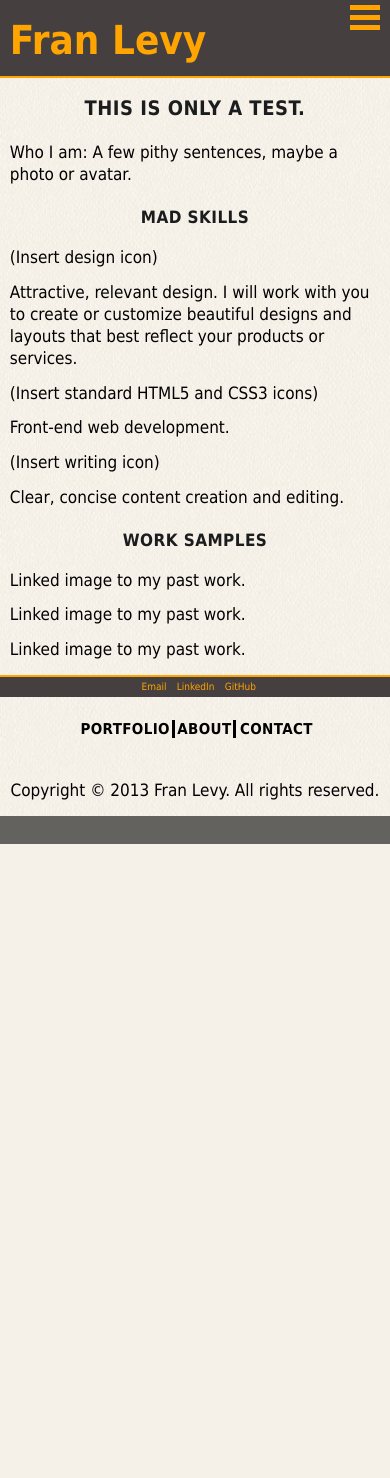
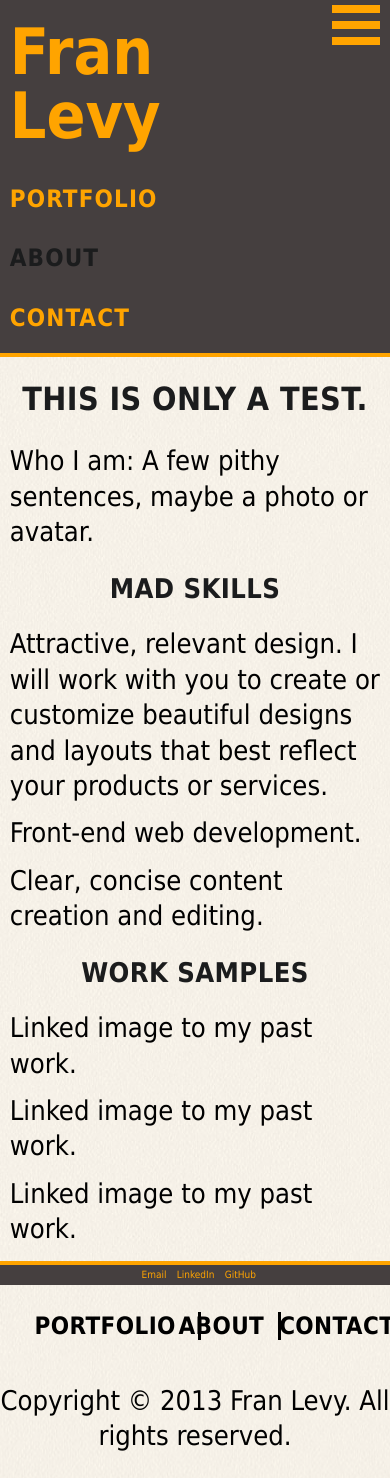
Before and after one commit to franlevy/franlevy, a PHP site: page / in a window 390 px wide. Before the commit the page ends 844 px from the top, so only its background shows below. Run offline with PHP 8.4, Linux system fonts and the light colour scheme; some libraries are stand-ins or nearby versions.

Commit message:
Changed all em values to rem values, and changed media query screen widths from pixel to rem values.

```diff
--- a/index.php
+++ b/index.php
@@ -14,24 +14,15 @@
       </h3>
       <div class='category'>
         <p>
-          (Insert design icon)
-        </p>
-        <p>
           Attractive, relevant design. I will work with you to create or customize beautiful designs and layouts that best reflect your products or services.
         </p>
       </div>
       <div class='category'>
         <p>
-          (Insert standard HTML5 and CSS3 icons)
-        </p>
-        <p>
           Front-end web development.
         </p>
       </div>
       <div class='category'>
-        <p>
-          (Insert writing icon)
-        </p>
         <p>
           Clear, concise content creation and editing.
         </p>
--- a/javascript/script.js
+++ b/javascript/script.js
@@ -13,10 +13,10 @@ $(document).ready(function() {
     function myWinWidth() {
         var winWidth = $(window).width();
         console.log(winWidth);
-            if(winWidth > 650){
+            if(winWidth > 65){
                 $("#mainmenu").show();
             }
-            if(winWidth < 650){
+            if(winWidth < 65){
                 $("#mainmenu").hide();
             }
         return false;
@@ -30,7 +30,7 @@ $(document).ready(function() {
     myWinWidth();
 
     $(navicon).click(function(event) {
-        $(mainmenu).slideToggle(600);
+        $(mainmenu).slideToggle(500);
         event.preventDefault();
     });
 });
--- a/stylesheets/global.css
+++ b/stylesheets/global.css
@@ -33,48 +33,48 @@ a {
   background: transparent; }
 
 /* TYPOGRAPHY */
-/* All font sizes calculated based on 1em = 10px */
+/* All font sizes calculated based on 1rem = 10px */
 p {
-  font-size: 1.7em;
+  font-size: 1.7rem;
   font-weight: normal;
   line-height: 1.3;
-  padding-top: 0.75em; }
+  padding-top: 0.75rem; }
 
 h1 {
   font-family: Tahoma, sans-serif;
-  font-size: 4em;
+  font-size: 4rem;
   color: #1b1c1d; }
 
 h2 {
   font-weight: bold;
-  font-size: 2em;
+  font-size: 2rem;
   line-height: 2;
-  letter-spacing: 0.025em;
+  letter-spacing: 0.025rem;
   text-transform: uppercase;
-  padding-top: 0em;
+  padding-top: 0rem;
   color: #1b1c1d; }
 
 h3 {
   color: #1b1c1d;
   text-align: left;
   font-weight: bold;
-  font-size: 1.7em;
+  font-size: 1.7rem;
   line-height: 1.8;
-  letter-spacing: 0.025em;
+  letter-spacing: 0.025rem;
   text-transform: uppercase;
-  padding-top: 1em;
+  padding-top: 1rem;
   color: #1b1c1d; }
 
 h4 {
   font-family: Times, serif;
-  font-size: 2em;
+  font-size: 2rem;
   font-weight: normal;
   text-transform: capitalize;
   text-align: center;
   color: #ef4137; }
 
 h5 {
-  font-size: 1.7em;
+  font-size: 1.7rem;
   font-weight: normal; }
 
 a:link, a:visited {
@@ -96,9 +96,12 @@ body {
 .container {
   margin: 0 auto;
   clear: both;
+  -webkit-box-sizing: border-box;
+  -moz-box-sizing: border-box;
+  box-sizing: border-box;
   padding: 1.25% 2.5%;
-  width: 95%;
-  max-width: 400px;
+  width: 100%;
+  max-width: 40rem;
   overflow: hidden; }
 
 /*** HEADER *** */
@@ -124,11 +127,11 @@ header {
 
 .navicon {
   display: block;
-  width: 3em;
-  height: 0.5em;
+  width: 3rem;
+  height: 0.5rem;
   line-height: 0;
-  border-top: 1.5em double #ffa400;
-  border-bottom: 0.5em solid #ffa400;
+  border-top: 1.5rem double #ffa400;
+  border-bottom: 0.5rem solid #ffa400;
   float: right; }
 
 /* MAIN MENU NAVIGATION */
@@ -142,9 +145,9 @@ nav {
   width: 100%;
   background-color: #453f3f;
   font-weight: bold;
-  font-size: 1.5em;
+  font-size: 1.5rem;
   line-height: 1.7;
-  letter-spacing: 0.07em;
+  letter-spacing: 0.07rem;
   text-transform: uppercase;
   padding-top: 0;
   color: #1b1c1d;
@@ -157,9 +160,9 @@ nav {
     margin: 0;
     padding: 2.5% 0;
     display: block;
-    -webkit-border-radius: 0.4em;
-    -moz-border-radius: 0.4em;
-    border-radius: 0.4em; }
+    -webkit-border-radius: 0.4rem;
+    -moz-border-radius: 0.4rem;
+    border-radius: 0.4rem; }
     nav li:nth-child(2) {
       padding-top: 2.5%;
       padding-bottom: 2.5%; }
@@ -169,8 +172,8 @@ nav {
 /* MAIN CONTENT */
 section {
   width: 100%;
-  border-top: 0.25em solid #ffa400;
-  border-bottom: 0.25em solid #ffa400;
+  border-top: 0.25rem solid #ffa400;
+  border-bottom: 0.25rem solid #ffa400;
   padding-top: 1.5%;
   padding-bottom: 2.5%;
   background-image: url("../images/background/basecamp-whiter.png");
@@ -203,32 +206,31 @@ footer {
 .site-map {
   padding-bottom: 5%;
   font-weight: bold;
-  font-size: 1.5em;
+  font-size: 1.5rem;
   line-height: 1.7;
-  letter-spacing: 0.025em;
+  letter-spacing: 0.025rem;
   text-transform: uppercase;
-  padding-top: 1em;
+  padding-top: 1rem;
   color: #1b1c1d; }
   .site-map li:last-child a {
     border: none; }
   .site-map a:link, .site-map a:visited, .site-map a:hover, .site-map a:active, .site-map a:focus {
-    padding: 0% 2%;
+    padding: 0% 15%;
     color: black;
-    border-right-width: 1%;
     border-right-style: solid;
-    border-right-color: black; }
+    border-right-color: black;
+    border-right-width: 1%; }
 
 .copyright {
-  padding-bottom: 1.5em; }
+  padding-bottom: 1.5rem; }
 
 /*** MEDIA QUERIES *** */
 /* Screen widths 500px and greater */
-@media screen and (min-width: 500px) {
+@media screen and (min-width: 50rem) {
   /* general layout */
   .container {
     padding: 2% 5%;
-    width: 90%;
-    max-width: 1000px; }
+    max-width: 100rem; }
 
   /* header */
   .title {
@@ -249,7 +251,7 @@ footer {
   .copyright {
     padding-bottom: 2%; } }
 /* Screen widths 650px and greater */
-@media screen and (min-width: 650px) {
+@media screen and (min-width: 65rem) {
   /* general layout */
   .container {
     padding: 1.5% 5%; }
@@ -295,7 +297,7 @@ footer {
     .category:nth-child(3n+1) {
       padding-right: 0%; } }
 /* Screen widths 800px and greater */
-@media screen and (min-width: 800px) {
+@media screen and (min-width: 80rem) {
   /* general layout */
   .container {
     padding: 1% 5%; }
--- a/stylesheets/sass/base/_generallayout.sass
+++ b/stylesheets/sass/base/_generallayout.sass
@@ -9,7 +9,8 @@ body
 .container
     margin: 0 auto
     clear: both
+    +box-sizing($box-model)
     padding: 1.25% 2.5%
-    width: 95%
-    max-width: 400px
+    width: 100%
+    max-width: 40rem
     overflow: hidden
--- a/stylesheets/sass/base/_mediaquery.sass
+++ b/stylesheets/sass/base/_mediaquery.sass
@@ -1,12 +1,11 @@
 /**** MEDIA QUERIES ****/
 
 /* Screen widths 500px and greater */
-@media screen and (min-width: 500px)
+@media screen and (min-width: 50rem)
     /* general layout */
     .container
         padding: 2% 5%
-        width: 90%
-        max-width: 1000px
+        max-width: 100rem
 
     /* header */
     .title
@@ -30,7 +29,7 @@
 
 
 /* Screen widths 650px and greater */
-@media screen and (min-width: 650px)
+@media screen and (min-width: 65rem)
     /* general layout */
     .container
         padding: 1.5% 5%
@@ -83,7 +82,7 @@
             padding-right: 0%
 
 /* Screen widths 800px and greater */
-@media screen and (min-width: 800px)
+@media screen and (min-width: 80rem)
     /* general layout */
     .container
         padding: 1% 5%
--- a/stylesheets/sass/base/_mixins.sass
+++ b/stylesheets/sass/base/_mixins.sass
@@ -33,3 +33,8 @@
     background: -o-linear-gradient(top, rgba($color, $transparency) 0%,rgba($color, $transparency) 100%), url("../images/background/cincinnati-skyline.png") no-repeat 50% 100%
     background: -ms-linear-gradient(top, rgba($color, $transparency) 0%,rgba($color, $transparency) 100%), url("../images/background/cincinnati-skyline.png") no-repeat 50% 100%
     background: linear-gradient(to bottom, rgba($color, $transparency) 0%,rgba($color, $transparency) 100%), url("../images/background/cincinnati-skyline.png") no-repeat 50% 100%
+
+=box-sizing($box-model)
+    -webkit-box-sizing: $box-model // Safari <= 5
+    -moz-box-sizing: $box-model // Firefox <= 19
+    box-sizing: $box-model
--- a/stylesheets/sass/base/_typography.sass
+++ b/stylesheets/sass/base/_typography.sass
@@ -1,31 +1,31 @@
 /* TYPOGRAPHY */
 
-/* All font sizes calculated based on 1em = 10px */
+/* All font sizes calculated based on 1rem = 10px */
 p
     font:
-        size: 1.7em
+        size: 1.7rem
         weight: normal
     line-height: 1.3
-    padding-top: 0.75em
+    padding-top: 0.75rem
 
 h1
     font:
         family: $sans-serif
-        size: 4em
+        size: 4rem
     color: $dark-font
 
 h2
-    +bold-caps(2em, 2, 0.025em, 0em)
+    +bold-caps(2rem, 2, 0.025rem, 0rem)
 
 h3
     color: $dark-font
     text-align: left
-    +bold-caps(1.7em, 1.8, 0.025em, 1em)
+    +bold-caps(1.7rem, 1.8, 0.025rem, 1rem)
 
 h4
     font:
         family: $serif
-        size: 2em
+        size: 2rem
         weight: normal
     text-transform: capitalize
     text-align: center
@@ -33,7 +33,7 @@ h4
 
 h5
     font:
-        size: 1.7em
+        size: 1.7rem
         weight: normal
 
 a:link, a:visited
--- a/stylesheets/sass/base/_variables.sass
+++ b/stylesheets/sass/base/_variables.sass
@@ -34,3 +34,4 @@ $social-bg: $darker
 $link-hover: $beige
 
 //Other variables
+$box-model: border-box
--- a/stylesheets/sass/modules/_footer.sass
+++ b/stylesheets/sass/modules/_footer.sass
@@ -13,19 +13,19 @@ footer
 .site-map
     padding:
         bottom: 5%
-    +bold-caps(1.5em, 1.7, 0.025em, 1em)
+    +bold-caps(1.5rem, 1.7, 0.025rem, 1rem)
 
     li:last-child a
         border: none
 
     a:link, a:visited, a:hover, a:active, a:focus
-        padding: 0% 2%
+        padding: 0% 15%
         color: $black
         border-right:
-            width: 1%
             style: solid
             color: $black
+        border-right-width: 1%
 
 .copyright
     padding:
-        bottom: 1.5em
+        bottom: 1.5rem
--- a/stylesheets/sass/modules/_nav.sass
+++ b/stylesheets/sass/modules/_nav.sass
@@ -15,11 +15,11 @@
 
 .navicon
     display: block
-    width: 3em
-    height: .5em
+    width: 3rem
+    height: .5rem
     line-height: 0
-    border-top: 1.5em double $orange
-    border-bottom: .5em solid $orange
+    border-top: 1.5rem double $orange
+    border-bottom: .5rem solid $orange
     float: right
 
 /* MAIN MENU NAVIGATION */
@@ -33,7 +33,7 @@ nav
     text-align: left
     width: 100%
     background-color: $nav-bg
-    +bold-caps(1.5em, 1.7, 0.07em, 0)
+    +bold-caps(1.5rem, 1.7, 0.07rem, 0)
     margin-top: 3%
 
     a:link, a:visited, a:hover, a:focus
@@ -46,7 +46,7 @@ nav
         margin: 0
         padding: 2.5% 0
         display: block
-        +radius(0.4em)
+        +radius(0.4rem)
 
 
         &:nth-child(2)
--- a/stylesheets/sass/modules/_section.sass
+++ b/stylesheets/sass/modules/_section.sass
@@ -3,8 +3,8 @@
 section
     width: 100%
     border:
-        top: 0.25em solid $orange
-        bottom: 0.25em solid $orange
+        top: 0.25rem solid $orange
+        bottom: 0.25rem solid $orange
     padding:
         top: 1.5%
         bottom: 2.5%
```
Also changed, not shown: stylesheets/sass/global.sass (renamed from stylesheets/sass/global.css.sass), 2 other files.
